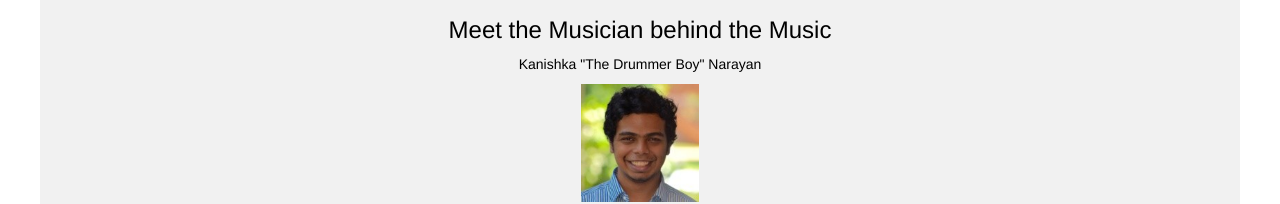
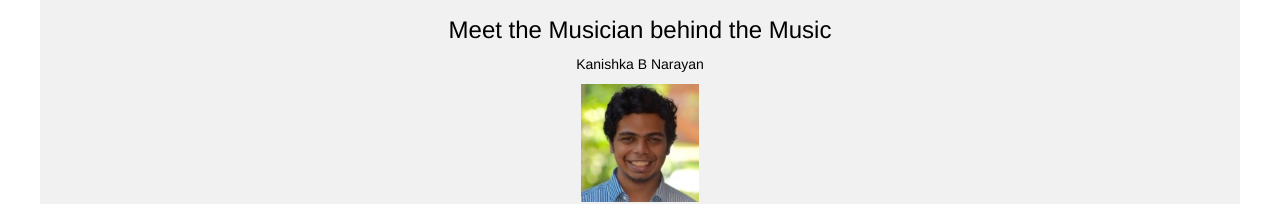
Before and after one commit to kanishkan91/kanishkan91.github.io, a plain HTML site: page index.html in a window 1280 px wide. Shown: the part 2131-2335 px from the top of the page. Drawn offline with nearby package versions, Linux system fonts and the light colour scheme.

Commit message:
Update index.html

```diff
--- a/index.html
+++ b/index.html
@@ -104,7 +104,7 @@
 <section class="w3-row-padding w3-center w3-light-grey">
   <h3> Meet the Musician behind the Music </h3>
   <article class="w3-first">
-    <p>Kanishka "The Drummer Boy" Narayan</p>
+    <p>Kanishka B Narayan</p>
     <img src="Kanishka.jpg" alt="Random Name" style="width:10%" style="height:10%">
     <p>                                                                                </p>
     <p>Hi, I'm Kanishka. I love Melodic Death Metal and Samurai Jack.
```
